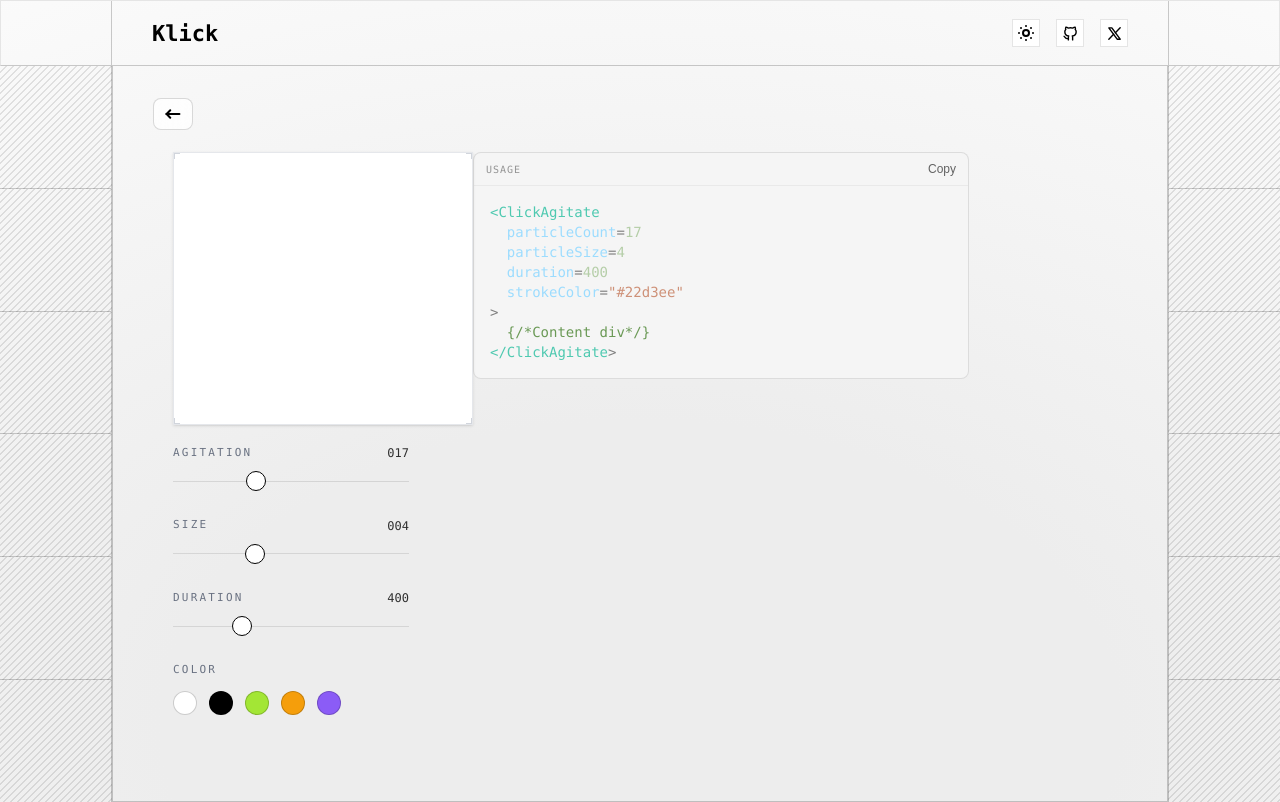
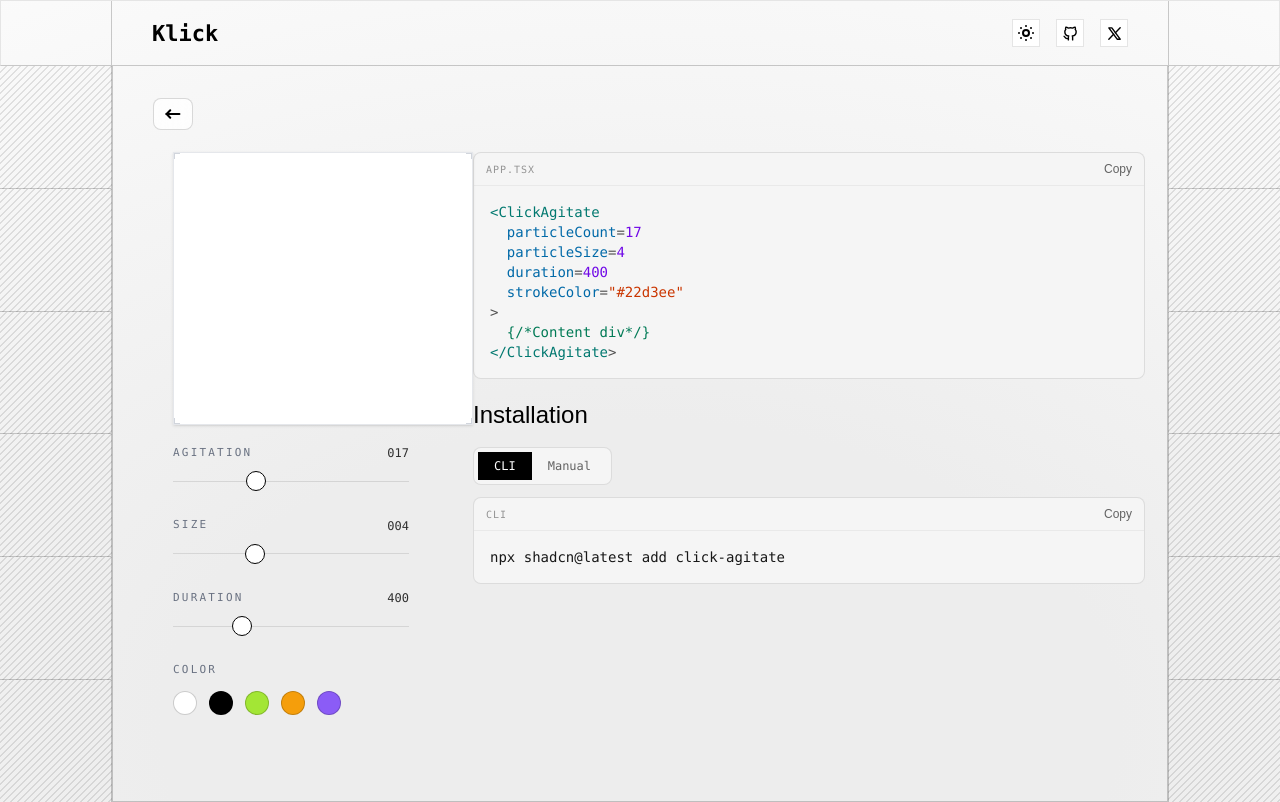
Before and after one commit to devsterxyz/Klick, a React (Vite) app: page /Agitate in a window 1280 px wide. Built offline with nearby package versions, Linux system fonts and the light colour scheme; a web font is replaced by a local one.

Commit message:
some terminal work

```diff
--- /dev/null
+++ b/src/components/InstallationOptions.tsx
@@ -0,0 +1,46 @@
+import { useState } from "react"
+import Terminal from "./Terminal"
+
+type InstallationOptionsProps = {
+  CLICode: string
+  ManualCode: string
+}
+
+const InstallationOptions = ({ CLICode, ManualCode }: InstallationOptionsProps) => {
+  const [selectedOption, setSelectedOption] = useState<"cli" | "manual">("cli")
+
+  const options: Array<{ id: "cli" | "manual"; label: string }> = [
+    { id: "cli", label: "CLI" },
+    { id: "manual", label: "Manual" },
+  ]
+
+  const selectedCode = selectedOption === "cli" ? CLICode : ManualCode
+
+  return (
+    <div className="mt-4 w-full max-w-[42rem]">
+      <div className="mb-3 inline-flex rounded-md border border-black/10 bg-neutral-100 p-1 dark:border-white/10 dark:bg-[#0b0b0b]">
+        {options.map((option) => (
+          <button
+            key={option.id}
+            type="button"
+            onClick={() => setSelectedOption(option.id)}
+            className={`px-4 py-1.5 font-mono text-xs transition-colors duration-200 ${
+              selectedOption === option.id
+                ? "bg-black text-white dark:bg-white dark:text-black"
+                : "text-black/60 hover:text-black dark:text-white/60 dark:hover:text-white"
+            }`}
+          >
+            {option.label}
+          </button>
+        ))}
+      </div>
+
+      <Terminal
+        code={selectedCode}
+        fileName={selectedOption === "cli" ? "CLI" : "Manual"}
+      />
+    </div>
+  )
+}
+
+export default InstallationOptions
--- a/src/components/Terminal.tsx
+++ b/src/components/Terminal.tsx
@@ -3,20 +3,20 @@ import React, { useState } from "react";
 const tokenPattern =
   /(\{\/\*[\s\S]*?\*\/\}|<\/?[A-Z][A-Za-z0-9.]*|<\/?|\/?>|[A-Za-z_$][\w$-]*(?==)|"[^"]*"|'[^']*'|\b\d+(?:\.\d+)?\b|[{}=])/g;
 
-const getTokenColor = (token: string) => {
-  if (/^\{\/\*/.test(token)) return "#6A9955";
-  if (/^<\/?[A-Z]/.test(token)) return "#4EC9B0";
-  if (/^["']/.test(token)) return "#CE9178";
-  if (/^\d/.test(token)) return "#B5CEA8";
-  if (/^[A-Za-z_$][\w$-]*$/.test(token)) return "#9CDCFE";
-  if (/^[{}]$/.test(token)) return "#FFD700";
-  if (/^(<\/?|\/?>|=)$/.test(token)) return "#808080";
-  return "#D4D4D4";
+const getTokenClassName = (token: string) => {
+  if (/^\{\/\*/.test(token)) return "text-emerald-700 dark:text-emerald-400";
+  if (/^<\/?[A-Z]/.test(token)) return "text-teal-700 dark:text-teal-300";
+  if (/^["']/.test(token)) return "text-orange-700 dark:text-orange-300";
+  if (/^\d/.test(token)) return "text-violet-700 dark:text-violet-300";
+  if (/^[A-Za-z_$][\w$-]*$/.test(token)) return "text-sky-700 dark:text-sky-300";
+  if (/^[{}]$/.test(token)) return "text-amber-700 dark:text-amber-300";
+  if (/^(<\/?|\/?>|=)$/.test(token)) return "text-neutral-600 dark:text-neutral-400";
+  return "text-neutral-900 dark:text-neutral-100";
 };
 
 const renderHighlightedCode = (code: string) =>
   code.split(tokenPattern).map((token, index) => (
-    <span key={`${token}-${index}`} style={{ color: getTokenColor(token) }}>
+    <span key={`${token}-${index}`} className={getTokenClassName(token)}>
       {token}
     </span>
   ));
@@ -46,12 +46,12 @@ const Terminal = ({ code, fileName }: { code: string; fileName?: string }): Reac
   };
 
   return (
-    <div className="w-full max-w-[31rem] rounded-md border border-black/10 dark:border-white/10 bg-neutral-100 dark:bg-[#0b0b0b] overflow-hidden transition-all duration-200">
+    <div className="w-full max-w-[42rem] rounded-md border border-black/10 dark:border-white/10 bg-neutral-100 dark:bg-[#0b0b0b] overflow-hidden transition-all duration-200">
 
       {/* Header */}
       <div className="flex items-center justify-between px-3 py-2 border-b border-black/5 dark:border-white/5">
         <span className="text-[10px] font-mono text-black/40 dark:text-white/40 uppercase tracking-widest">
-          {fileName || "Usage"}
+          {fileName || "App.tsx"}
         </span>
 
         <button
--- a/src/components/component-page/Agitate.tsx
+++ b/src/components/component-page/Agitate.tsx
@@ -2,6 +2,8 @@ import React, { useState } from 'react'
 import PageRails from './PageRails'
 import BackToGridLink from '@/components/BackToGridLink'
 import CornerBrackets from '@/components/CornerBrackets'
+import InstallationOptions from '@/components/InstallationOptions'
+import clickAgitateCode from '@/components/animations/ClickAgitate.tsx?raw'
 import ClickAgitate from '../animations/ClickAgitate'
 import SliderField from '../SliderField'
 import Terminal from '../Terminal'
@@ -76,6 +78,15 @@ const Agitate = () => {
             </div>
             <div className='w-180'>
               <Terminal code={code} />
+              <div className='mt-5'>
+                <h1 className='text-2xl'>
+                  Installation
+                </h1>
+                <InstallationOptions
+                  CLICode="npx shadcn@latest add click-agitate"
+                  ManualCode={clickAgitateCode}
+                />
+              </div>
             </div>
           </div>
         </div>
```
